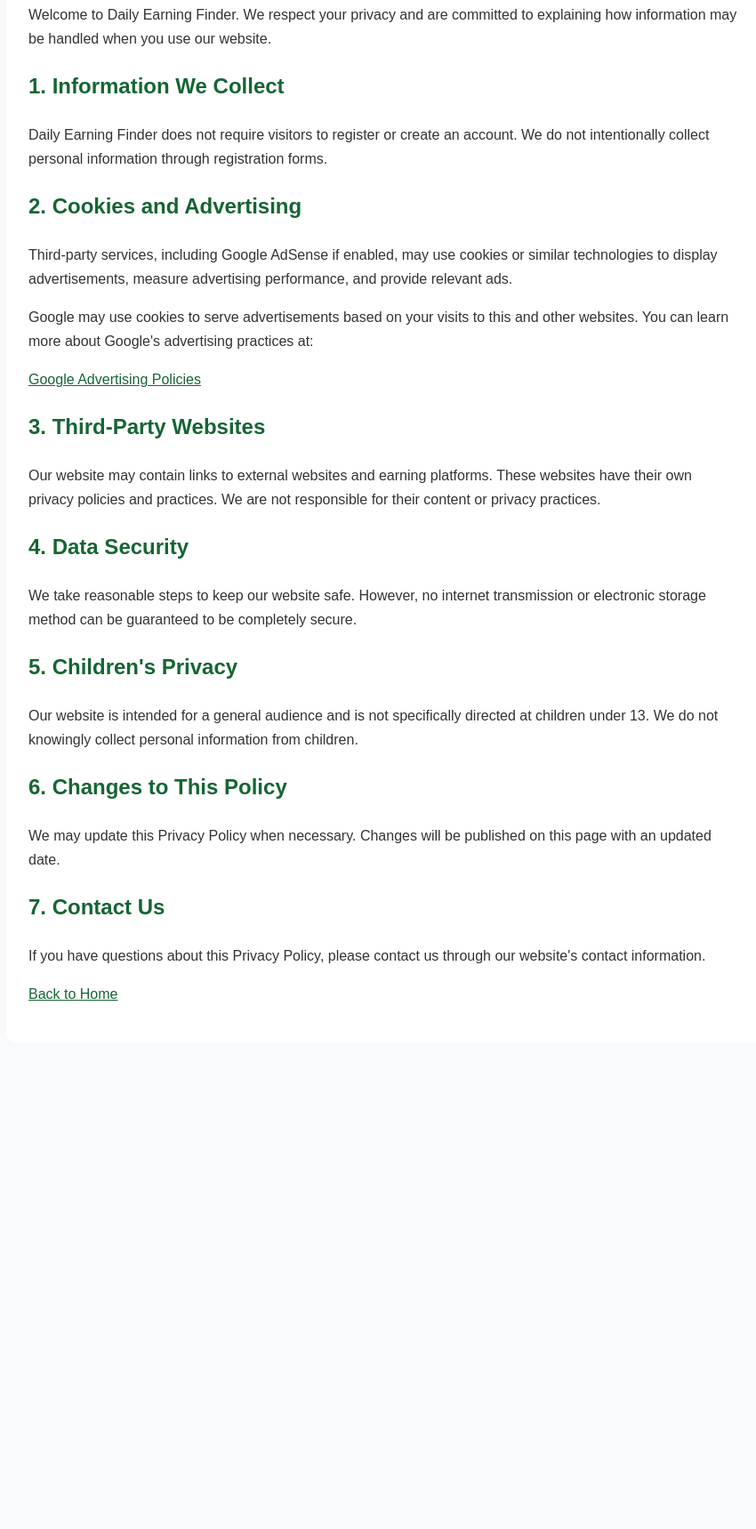
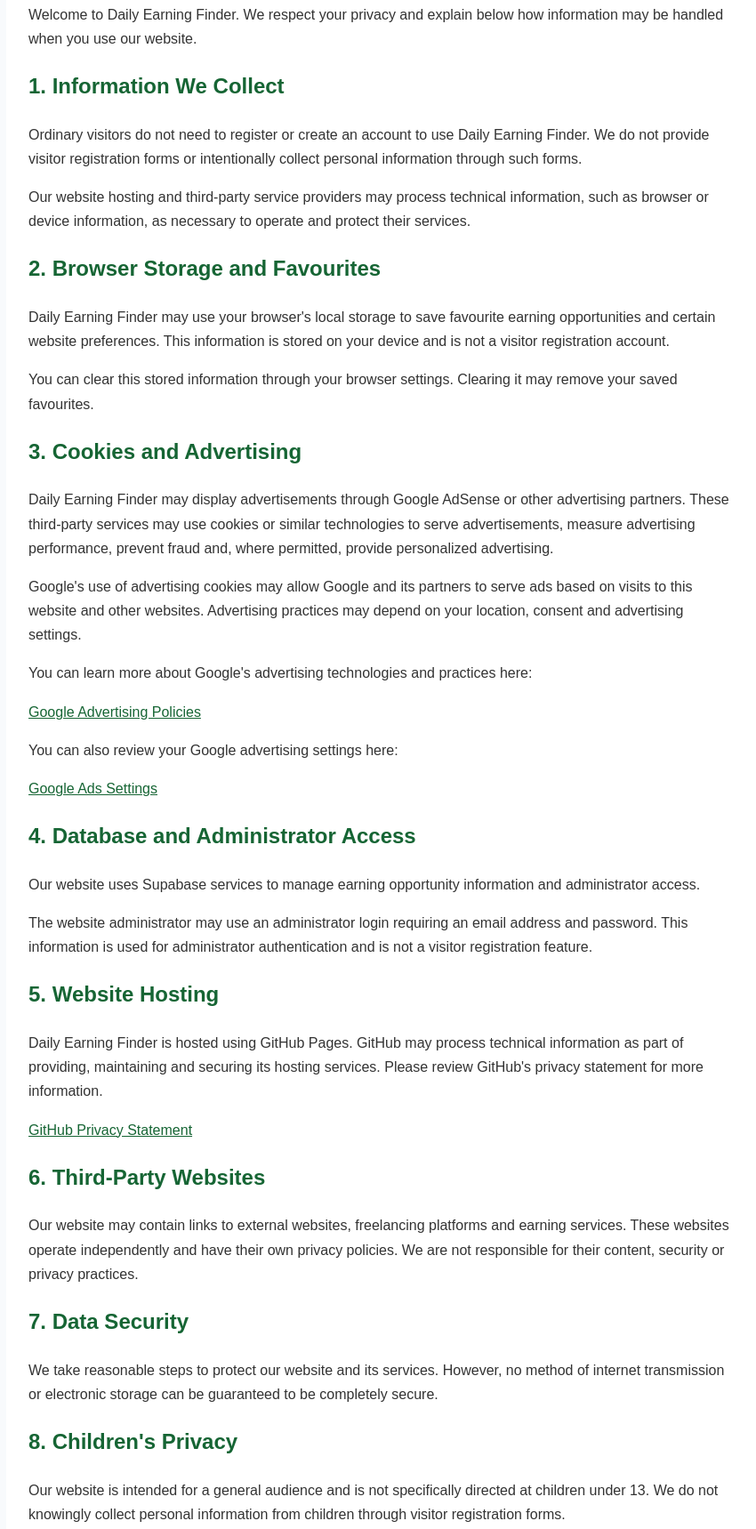
Before and after one commit to tahirkhan00089/daily-earning-finder, a plain HTML site: page privacy.html in a window 1280 px wide. Shown: the part 226-1945 px from the top of the page at 89% size, without its empty margins (208-1058 px from the left). Before the commit the page ends 1418 px from the top, so only its background shows below. Drawn offline with Linux system fonts and the light colour scheme.

Commit message:
Update privacy.html

```diff
--- a/privacy.html
+++ b/privacy.html
@@ -5,7 +5,8 @@
   <meta charset="UTF-8">
   <meta name="viewport" content="width=device-width, initial-scale=1.0">
   <title>Privacy Policy - Daily Earning Finder</title>
-  <meta name="description" content="Read the Privacy Policy of Daily Earning Finder.">
+  <meta name="description" content="Read the Privacy Policy of Daily Earning Finder to understand how browser storage, advertising and administrator information are handled.">
+
   <style>
     body {
       font-family: Arial, sans-serif;
@@ -16,48 +17,180 @@
       color: #333;
       background: #f8fafc;
     }
-    h1, h2 { color: #166534; }
+
+    h1, h2 {
+      color: #166534;
+    }
+
     main {
       background: white;
       padding: 25px;
       border-radius: 10px;
     }
-    a { color: #166534; }
+
+    a {
+      color: #166534;
+    }
   </style>
 </head>
+
 <body>
 <main>
+
   <h1>Privacy Policy</h1>
+
   <p><strong>Website:</strong> Daily Earning Finder</p>
   <p><strong>Last updated:</strong> November 21, 2026</p>
 
-  <p>Welcome to Daily Earning Finder. We respect your privacy and are committed to explaining how information may be handled when you use our website.</p>
+  <p>
+    Welcome to Daily Earning Finder. We respect your privacy and explain
+    below how information may be handled when you use our website.
+  </p>
 
   <h2>1. Information We Collect</h2>
-  <p>Daily Earning Finder does not require visitors to register or create an account. We do not intentionally collect personal information through registration forms.</p>
 
-  <h2>2. Cookies and Advertising</h2>
-  <p>Third-party services, including Google AdSense if enabled, may use cookies or similar technologies to display advertisements, measure advertising performance, and provide relevant ads.</p>
+  <p>
+    Ordinary visitors do not need to register or create an account to use
+    Daily Earning Finder. We do not provide visitor registration forms or
+    intentionally collect personal information through such forms.
+  </p>
 
-  <p>Google may use cookies to serve advertisements based on your visits to this and other websites. You can learn more about Google's advertising practices at:</p>
-  <p><a href="https://policies.google.com/technologies/ads">Google Advertising Policies</a></p>
+  <p>
+    Our website hosting and third-party service providers may process
+    technical information, such as browser or device information, as
+    necessary to operate and protect their services.
+  </p>
 
-  <h2>3. Third-Party Websites</h2>
-  <p>Our website may contain links to external websites and earning platforms. These websites have their own privacy policies and practices. We are not responsible for their content or privacy practices.</p>
+  <h2>2. Browser Storage and Favourites</h2>
 
-  <h2>4. Data Security</h2>
-  <p>We take reasonable steps to keep our website safe. However, no internet transmission or electronic storage method can be guaranteed to be completely secure.</p>
+  <p>
+    Daily Earning Finder may use your browser's local storage to save
+    favourite earning opportunities and certain website preferences.
+    This information is stored on your device and is not a visitor
+    registration account.
+  </p>
 
-  <h2>5. Children's Privacy</h2>
-  <p>Our website is intended for a general audience and is not specifically directed at children under 13. We do not knowingly collect personal information from children.</p>
+  <p>
+    You can clear this stored information through your browser settings.
+    Clearing it may remove your saved favourites.
+  </p>
 
-  <h2>6. Changes to This Policy</h2>
-  <p>We may update this Privacy Policy when necessary. Changes will be published on this page with an updated date.</p>
+  <h2>3. Cookies and Advertising</h2>
 
-  <h2>7. Contact Us</h2>
-  <p>If you have questions about this Privacy Policy, please contact us through our website's contact information.</p>
+  <p>
+    Daily Earning Finder may display advertisements through Google AdSense
+    or other advertising partners. These third-party services may use
+    cookies or similar technologies to serve advertisements, measure
+    advertising performance, prevent fraud and, where permitted, provide
+    personalized advertising.
+  </p>
 
-  <p><a href="index.html">Back to Home</a></p>
+  <p>
+    Google's use of advertising cookies may allow Google and its partners
+    to serve ads based on visits to this website and other websites.
+    Advertising practices may depend on your location, consent and
+    advertising settings.
+  </p>
+
+  <p>
+    You can learn more about Google's advertising technologies and
+    practices here:
+  </p>
+
+  <p>
+    <a href="https://policies.google.com/technologies/ads" target="_blank" rel="noopener noreferrer">
+      Google Advertising Policies
+    </a>
+  </p>
+
+  <p>
+    You can also review your Google advertising settings here:
+  </p>
+
+  <p>
+    <a href="https://adssettings.google.com/" target="_blank" rel="noopener noreferrer">
+      Google Ads Settings
+    </a>
+  </p>
+
+  <h2>4. Database and Administrator Access</h2>
+
+  <p>
+    Our website uses Supabase services to manage earning opportunity
+    information and administrator access.
+  </p>
+
+  <p>
+    The website administrator may use an administrator login requiring
+    an email address and password. This information is used for
+    administrator authentication and is not a visitor registration
+    feature.
+  </p>
+
+  <h2>5. Website Hosting</h2>
+
+  <p>
+    Daily Earning Finder is hosted using GitHub Pages. GitHub may process
+    technical information as part of providing, maintaining and securing
+    its hosting services. Please review GitHub's privacy statement for
+    more information.
+  </p>
+
+  <p>
+    <a href="https://docs.github.com/en/site-policy/privacy-policies/github-privacy-statement" target="_blank" rel="noopener noreferrer">
+      GitHub Privacy Statement
+    </a>
+  </p>
+
+  <h2>6. Third-Party Websites</h2>
+
+  <p>
+    Our website may contain links to external websites, freelancing
+    platforms and earning services. These websites operate independently
+    and have their own privacy policies. We are not responsible for their
+    content, security or privacy practices.
+  </p>
+
+  <h2>7. Data Security</h2>
+
+  <p>
+    We take reasonable steps to protect our website and its services.
+    However, no method of internet transmission or electronic storage
+    can be guaranteed to be completely secure.
+  </p>
+
+  <h2>8. Children's Privacy</h2>
+
+  <p>
+    Our website is intended for a general audience and is not specifically
+    directed at children under 13. We do not knowingly collect personal
+    information from children through visitor registration forms.
+  </p>
+
+  <h2>9. Changes to This Policy</h2>
+
+  <p>
+    We may update this Privacy Policy when necessary. Any changes will
+    be published on this page with an updated date.
+  </p>
+
+  <h2>10. Contact Us</h2>
+
+  <p>
+    If you have questions about this Privacy Policy, please contact us
+    at:
+  </p>
+
+  <p>
+    <a href="mailto:dailyearningfinder@gmail.com">
+      dailyearningfinder@gmail.com
+    </a>
+  </p>
+
+  <p>
+    <a href="index.html">Back to Home</a>
+  </p>
+
 </main>
 </body>
 </html>
```
